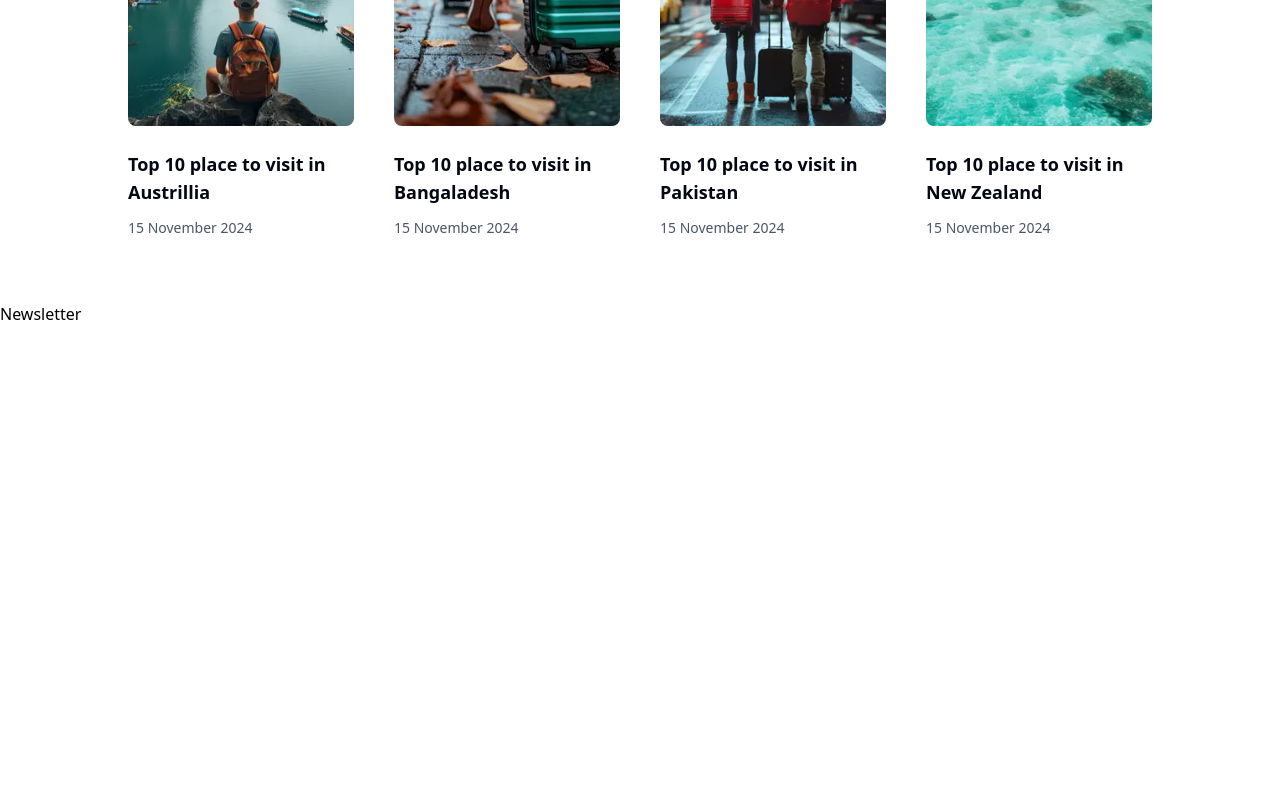
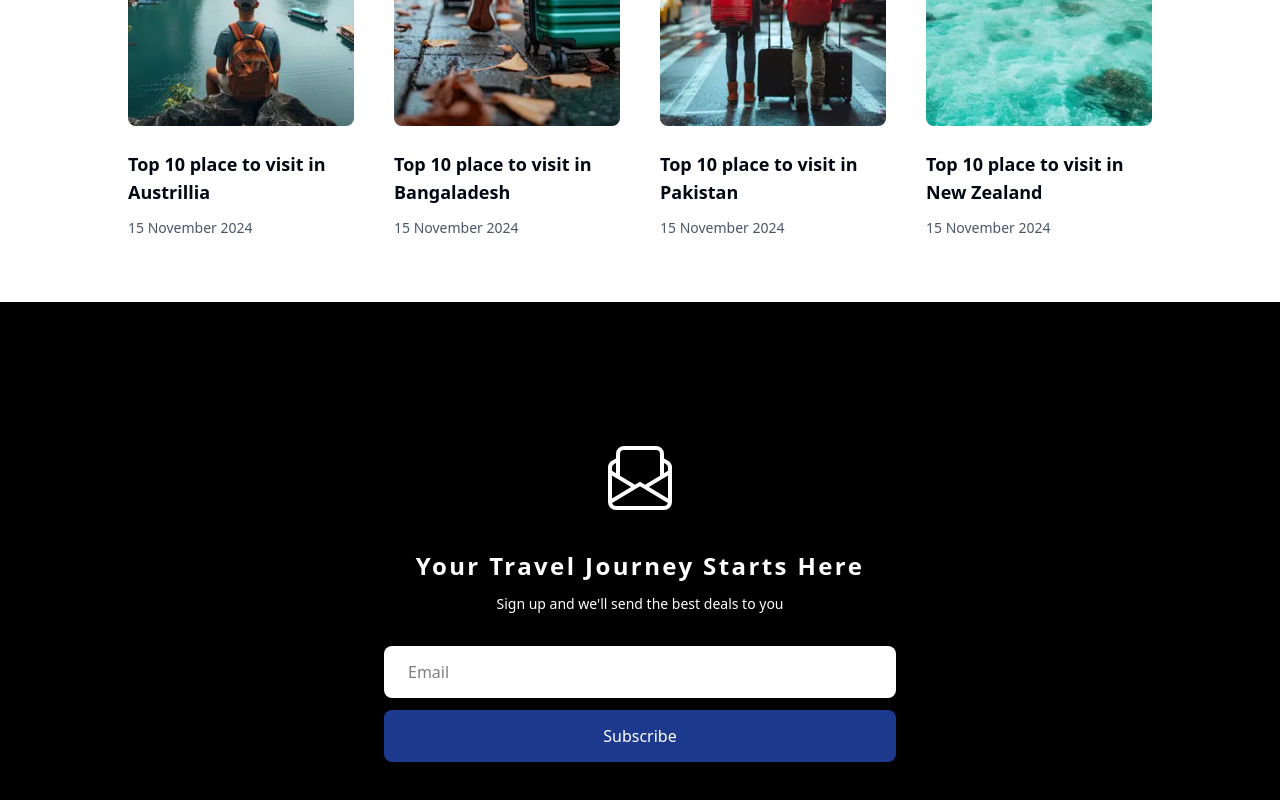
Before and after one commit to SubashLama123/travel-website, a Next.js app: page / in a window 1280 px wide. Shown: the part 3742-4542 px from the top of the page. Before the commit the page ends 4068 px from the top, so only its background shows below. Built offline with nearby package versions, Linux system fonts and the light colour scheme.

Commit message:
create newsletter page

```diff
--- a/components/Home/Newsletter/Newsletter.tsx
+++ b/components/Home/Newsletter/Newsletter.tsx
@@ -1,8 +1,21 @@
 import React from 'react'
+import { BsEnvelopePaper } from 'react-icons/bs'
 
 const Newsletter = () => {
   return (
-    <div>Newsletter</div>
+    <div className=' bg-black pt-16 pb-16 flex items-center justify-center w-full flex-col'>
+      <BsEnvelopePaper className='w-16 h-16 mt-20 text-white' />
+      <h1 className='text-lg sm:text-xl md:text-2xl text-white font-semibold mt-10 tracking-widest'>Your Travel Journey Starts Here</h1>
+      <p className='mt-3 text-white text-xs sm:text-sm'>Sign up and we&apos;ll send the best deals to you</p>
+      {/* Subscription input and buttons */}
+      <div className='w-full'>
+        <input type='text' className='px-6 py-3.5 bg-white mt-8 w-[95%] sm:w-[80%] md:w-[60%] lg:w-[40%] block mx-auto rounded-lg outline-none'
+          placeholder='Email'
+        />
+        <button className='px-6 py-3.5 bg-blue-900 text-white hover:bg-blue-950 transition-all duration-200 mt-3 w-[95%] sm:w-[80%] md:w-[60%] lg:w-[40%] block mx-auto rounded-lg outline-none'>Subscribe</button>
+      </div>
+
+    </div>
   )
 }
 
```
